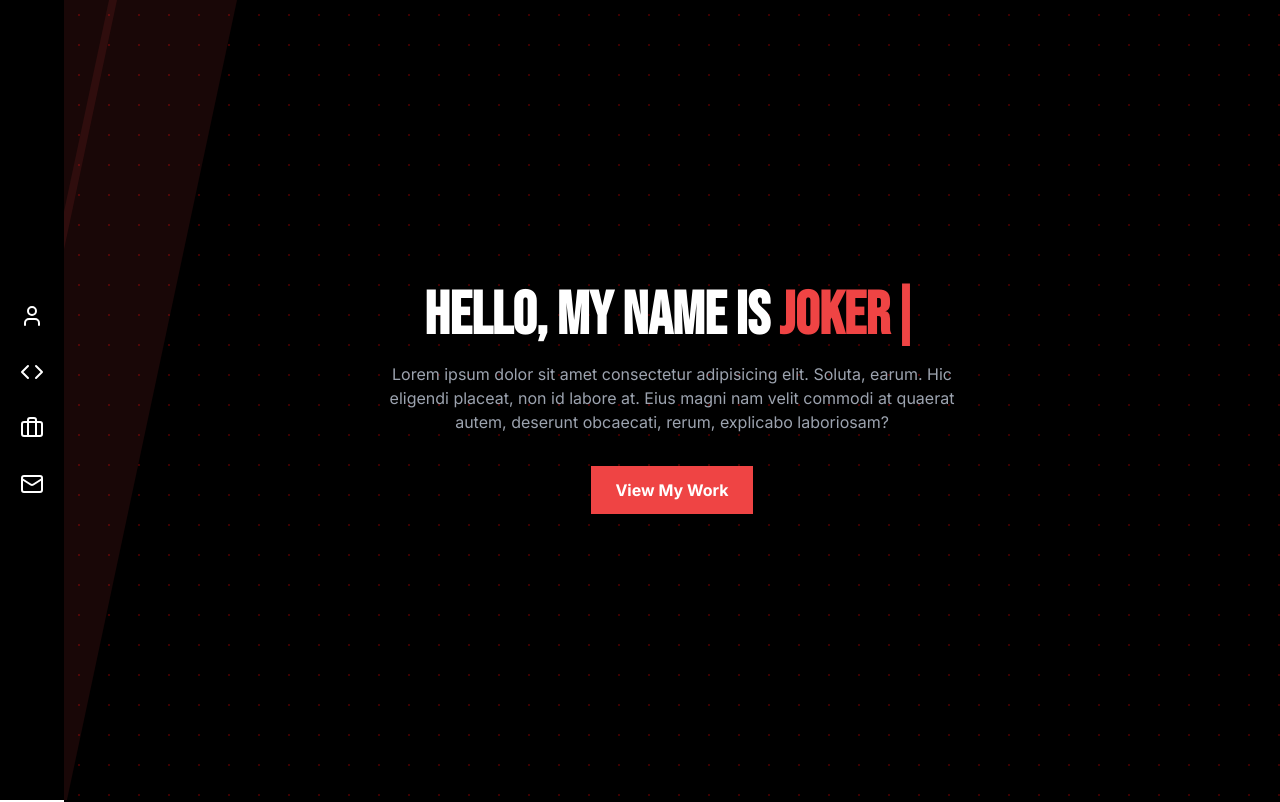
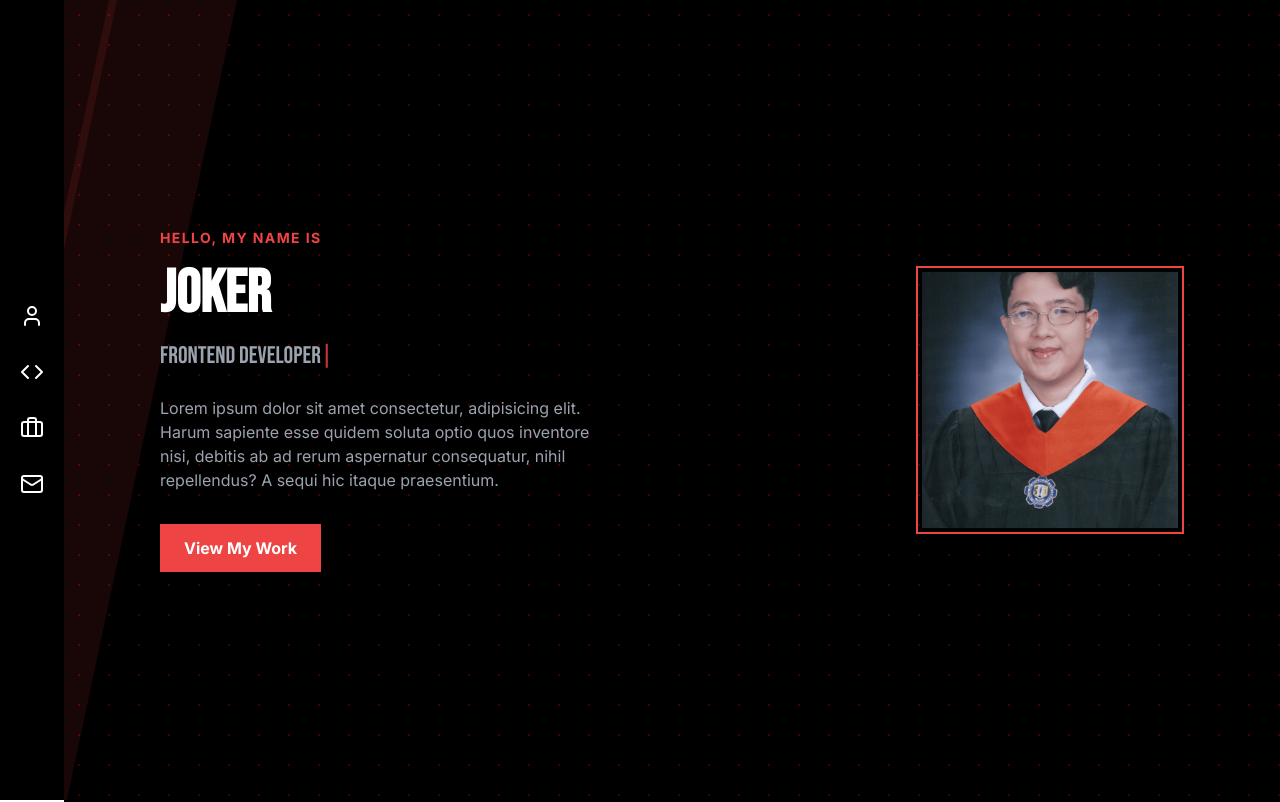
Before and after one commit to RenAmamiya0411/Website-Portfolio-v2, a React (Vite) app: page / in a window 1280 px wide. Shown: the top 802 px of the page. Built offline with nearby package versions, Linux system fonts and the light colour scheme.

Commit message:
Modified Hero.tsx; Changed image in About.tsx

```diff
--- a/src/parts/About.tsx
+++ b/src/parts/About.tsx
@@ -1,6 +1,8 @@
-import GradPic from "../assets/portraits/gradPic.png";
+import Portrait from "../assets/portraits/portrait.png";
 
 function About() {
+
+
   return (
     <section className="min-h-screen bg-black flex flex-col items-center justify-center text-white px-8" id="about">
       <h2 className="text-4xl font-bold mb-8">
@@ -8,7 +10,7 @@ function About() {
       </h2>
       <div className="flex flex-col md:flex-row items-center gap-12 max-w-4xl w-full">
         <div className="border-2 border-red-500 p-1 flex-shrink-0">
-          <img className="w-64 h-64 object-cover" src={GradPic} alt="Profile" />
+          <img className="w-64 h-64 object-cover" src={Portrait} alt="Profile" />
         </div>
         <div className="flex flex-col gap-4 text-gray-400 text-lg leading-relaxed">
           <p>
--- a/src/parts/Hero.tsx
+++ b/src/parts/Hero.tsx
@@ -1,18 +1,38 @@
 import { useEffect, useState } from "react";
+import GradPic from "../assets/portraits/gradPic.png";
+
+const titles = ["Full Stack Developer", "Frontend Developer", "Backend Developer"];
 
 function Hero() {
-  const [showCursor, setShowCursor] = useState(true);
+  const [titleIndex, setTitleIndex] = useState(0);
+  const [displayed, setDisplayed] = useState("");
+  const [isDeleting, setIsDeleting] = useState(false);
 
   useEffect(() => {
-    const interval = setInterval(() => {
-      setShowCursor(prev => !prev);
-    }, 500);
-    return () => clearInterval(interval);
-  }, []);
+    const current = titles[titleIndex];
+    let timeout: ReturnType<typeof setTimeout>;
+
+    if (!isDeleting && displayed.length < current.length) {
+      timeout = setTimeout(() => {
+        setDisplayed(current.slice(0, displayed.length + 1));
+      }, 100);
+    } else if (!isDeleting && displayed.length === current.length) {
+      timeout = setTimeout(() => setIsDeleting(true), 1500);
+    } else if (isDeleting && displayed.length > 0) {
+      timeout = setTimeout(() => {
+        setDisplayed(current.slice(0, displayed.length - 1));
+      }, 50);
+    } else if (isDeleting && displayed.length === 0) {
+      setIsDeleting(false);
+      setTitleIndex(prev => (prev + 1) % titles.length);
+    }
+
+    return () => clearTimeout(timeout);
+  }, [displayed, isDeleting, titleIndex]);
 
   return (
     <section
-      className="h-screen bg-black flex flex-col items-center justify-center text-white px-8 relative overflow-hidden"
+      className="h-screen bg-black flex flex-col items-center justify-center text-white px-8 md:px-16 relative overflow-hidden"
       id="hero"
     >
       <div className="absolute top-0 left-0 w-full h-full pointer-events-none">
@@ -20,20 +40,31 @@ function Hero() {
         <div className="absolute bg-red-500 opacity-10 w-16 h-full -skew-x-12 -left-24" />
       </div>
 
-      <h1 className="text-6xl font-bold text-center z-10">
-        Hello, my name is <span className="text-red-500">Joker</span>
-        <span className={`text-red-500 ${showCursor ? "opacity-100" : "opacity-0"}`}>|</span>
-      </h1>
-      <p className="mt-4 max-w-xl text-center text-gray-400 z-10">
-        Lorem ipsum dolor sit amet consectetur adipisicing elit. Soluta, earum. Hic eligendi placeat, non id labore at.
-        Eius magni nam velit commodi at quaerat autem, deserunt obcaecati, rerum, explicabo laboriosam?
+      <div className="flex flex-col md:flex-row items-center justify-between w-full max-w-5xl mx-auto z-10 gap-12">
+        <div className="flex flex-col gap-4">
+          <p className="text-red-500 font-bold tracking-widest uppercase text-sm">Hello, my name is</p>
+          <h1 className="text-6xl font-bold">Joker</h1>
+          <h2 className="text-2xl text-gray-400">
+            {displayed}
+            <span className="text-red-500 animate-pulse">|</span>
+          </h2>
+          <p className="text-gray-400 max-w-md mt-2">
+            Lorem ipsum dolor sit amet consectetur, adipisicing elit. Harum sapiente esse quidem soluta optio quos
+            inventore nisi, debitis ab ad rerum aspernatur consequatur, nihil repellendus? A sequi hic itaque
+            praesentium.
           </p>
           <a
-        className="mt-8 px-6 py-3 bg-red-500 text-white font-bold hover:bg-red-600 transition-colors z-10"
+            className="mt-4 px-6 py-3 bg-red-500 text-white font-bold hover:bg-red-600 transition-colors w-fit"
             href="#projects"
           >
             View My Work
           </a>
+        </div>
+
+        <div className="border-2 border-red-500 p-1 flex-shrink-0">
+          <img className="w-64 h-64 object-cover" src={GradPic} alt="Profile" />
+        </div>
+      </div>
     </section>
   );
 }
```
Also changed, not shown: 1 other file (tests, documents, lock files or other folders). Lines whose indentation alone changed are shown as unchanged.
